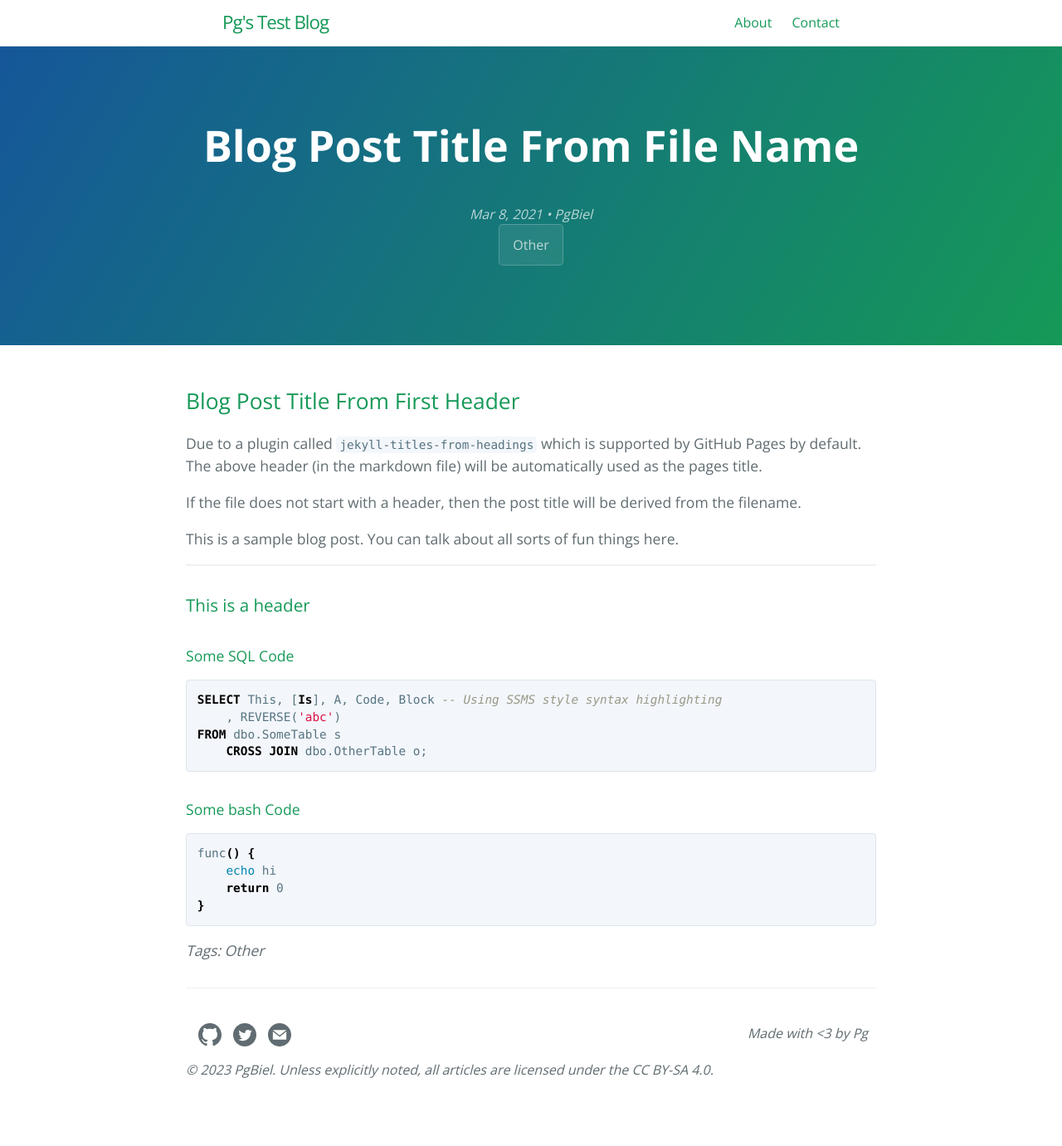
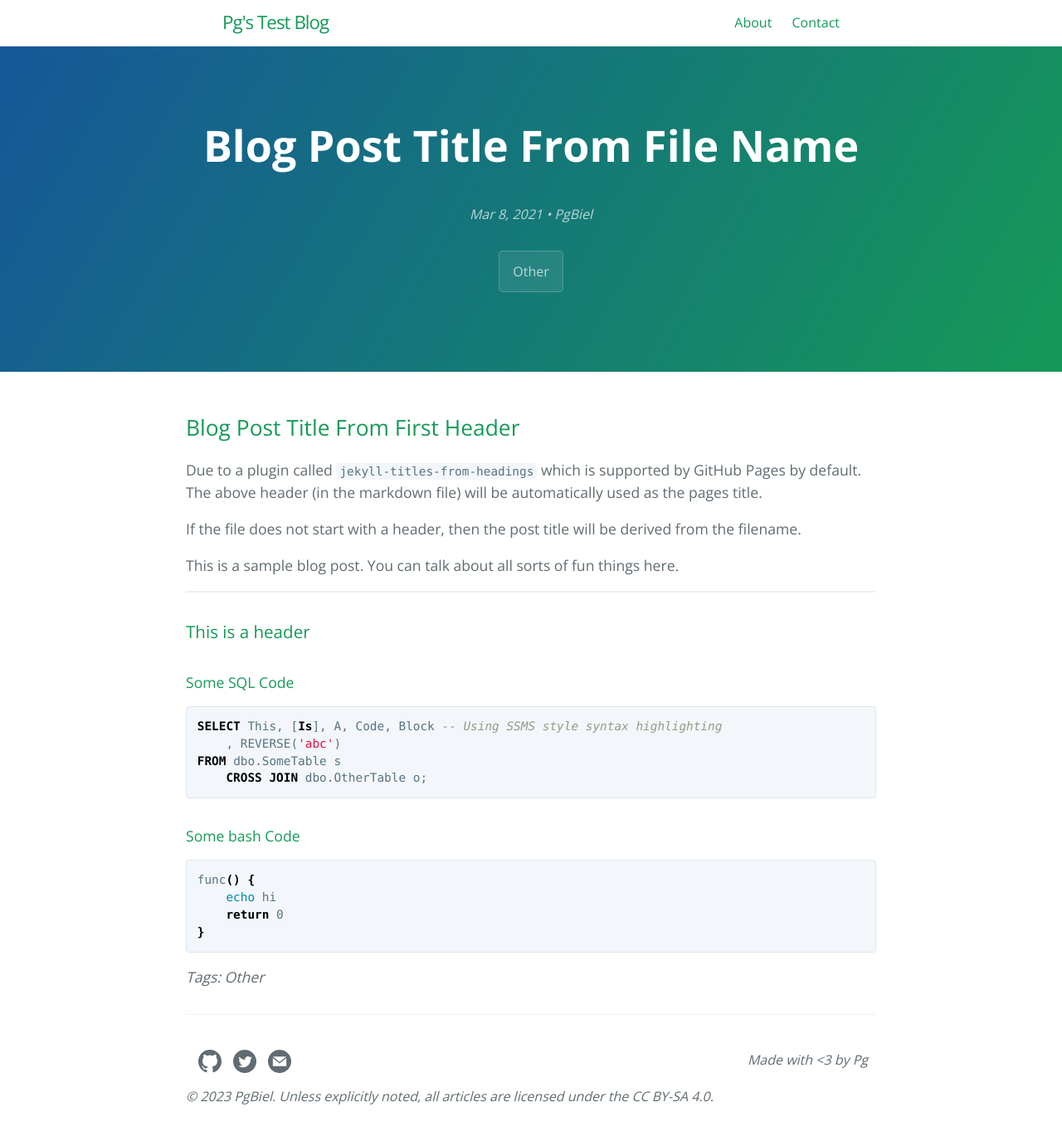
Before and after one commit to PgBiel/blog-test, a Jekyll site: the page built from _posts/2021-03-08-blog-post-title-from-file-name.md, in a window 1280 px wide. Shown: the whole page at 83% size. Built offline with Jekyll 4.4.1, drawn with Linux system fonts in a browser that asks for light colours; before the commit the page ends 1349 px from its top, so only the background shows below that.

Commit message:
add some spacing before page tags

```diff
--- a/_layouts/default.html
+++ b/_layouts/default.html
@@ -88,10 +88,12 @@
                 {% endif %}
             </h2>
             {% if page.tags %}
+                <div class="post-tags">
                 {% for tag in page.tags %}
                     {% capture safetag %}{{ tag | url_encode }}{% endcapture %}
                     <a href="{{ '/tag/' | append: safetag | absolute_url }}" class="btn">{{ tag | capitalize | escape }}</a>
                 {% endfor %}
+                </div>
             {% endif %}
             {% endif %}
             <!-- End: Post tagline -->
--- a/_sass/jekyll-theme-cayman-blog.scss
+++ b/_sass/jekyll-theme-cayman-blog.scss
@@ -177,6 +177,10 @@ a {
   @include small {
     font-size: 0.75rem;
   }
+}
+
+.post-tags {
+  margin-top: 2rem;
 }
 
 .main-content {
```
